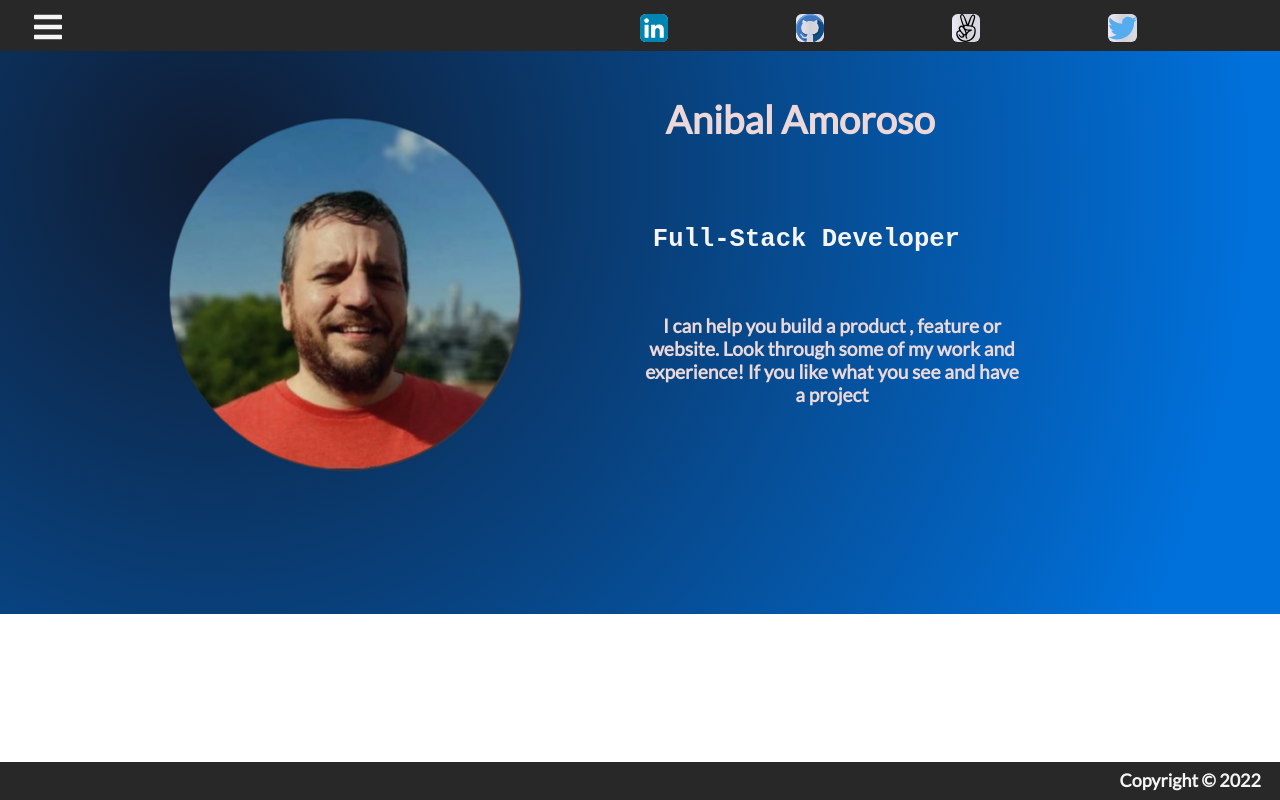
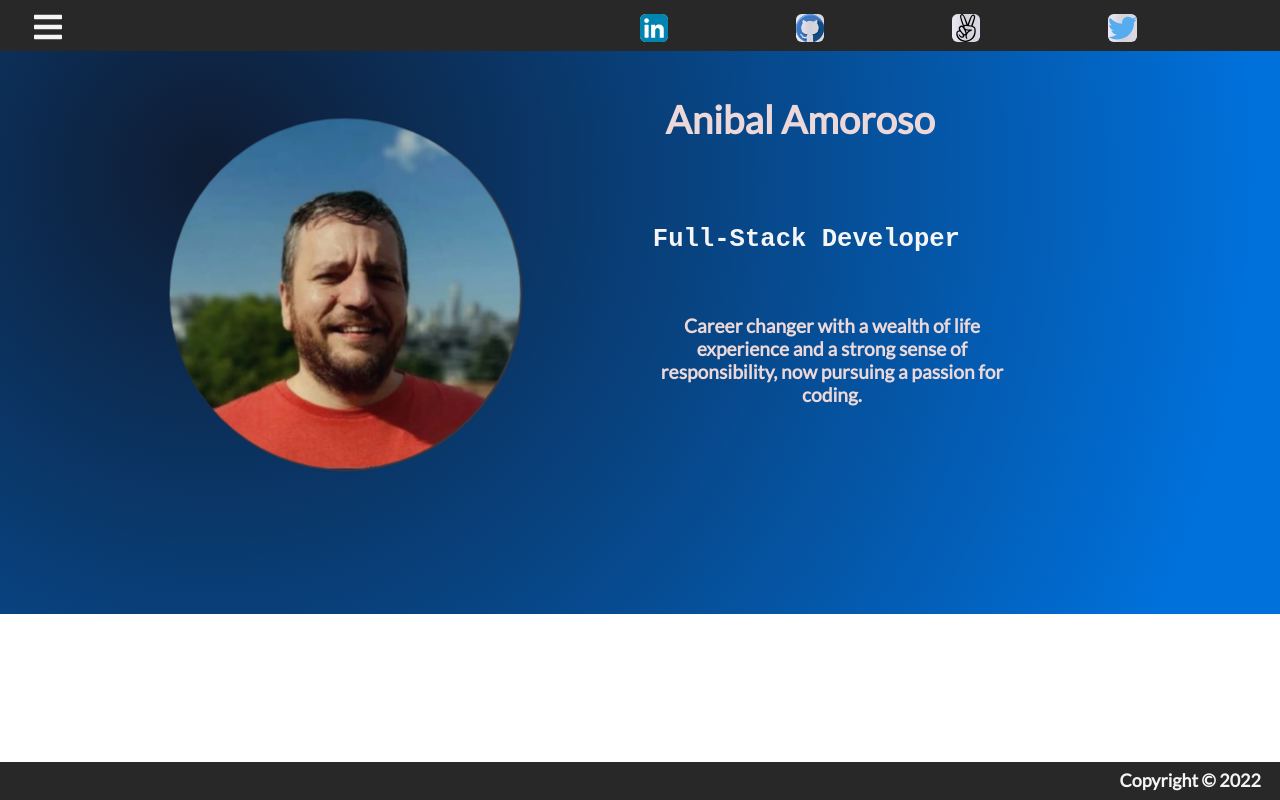
Before and after one commit to sjdev2212/portfoliosjdev, a React (Create React App) app: page / in a window 1280 px wide. Built offline with nearby package versions, Linux system fonts and the light colour scheme.

Commit message:
change text

```diff
--- a/src/Home.js
+++ b/src/Home.js
@@ -27,8 +27,10 @@ export const Home = () => {
       Full-Stack Developer
     </div>
       </div>
-      <p className='paragraph'> I can help you build a product , feature or website.
-           Look through some of my work and experience! If you like what you see and have a project</p>
+      <p className='paragraph'>
+      Career changer with a wealth of life experience and a strong sense of responsibility,
+       now pursuing a passion for coding.
+      </p>
 
 
 
```
